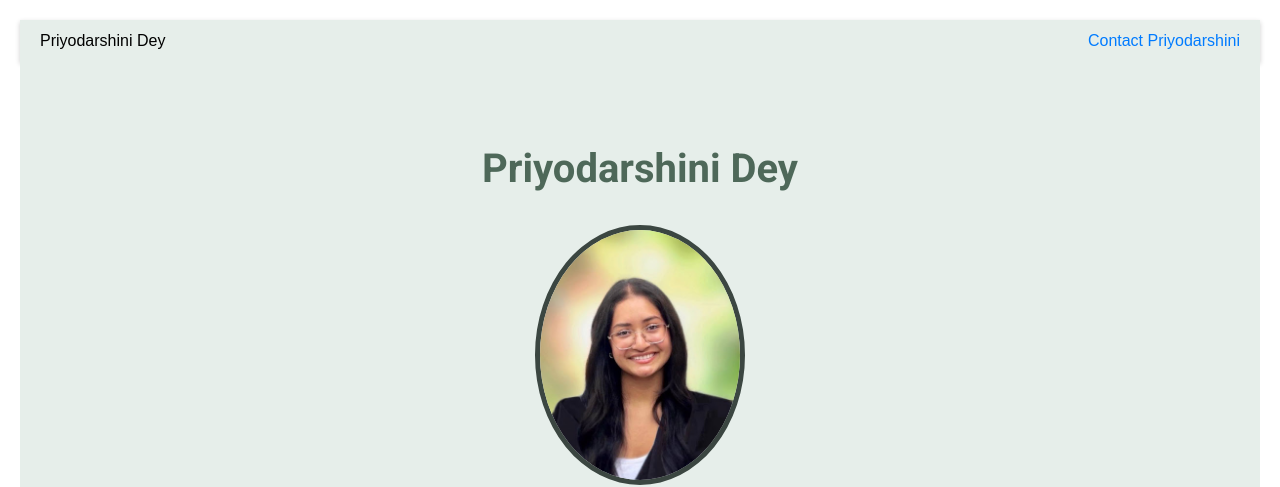
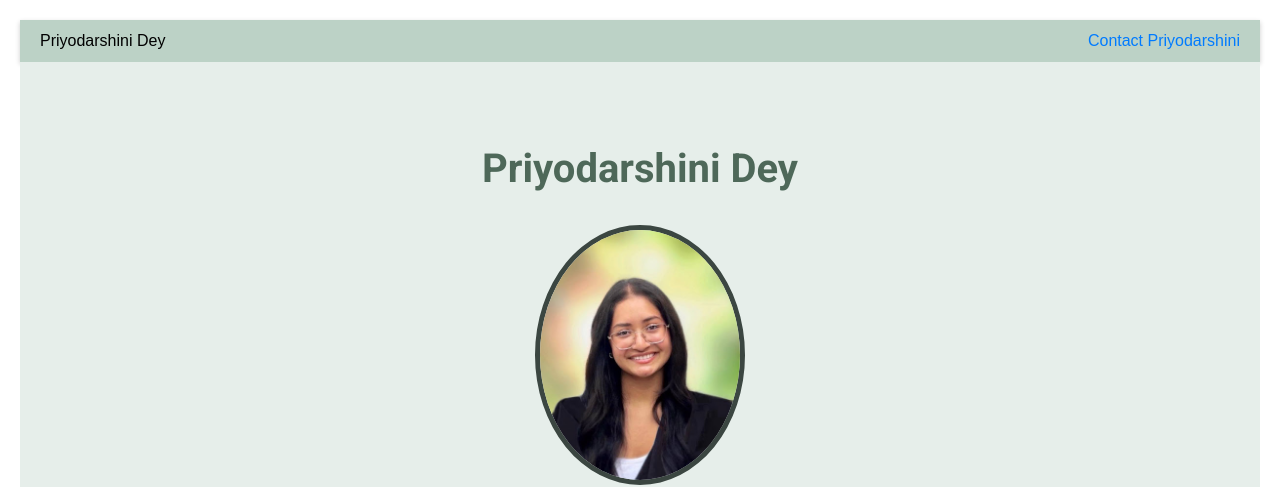
Before and after one commit to priyaadey/css-style-cv, a plain HTML site: page index.html in a window 1280 px wide. Shown: the top 487 px of the page. Drawn offline with Linux system fonts and the light colour scheme.

Commit message:
Update styles.css

```diff
--- a/css/styles.css
+++ b/css/styles.css
@@ -8,7 +8,7 @@ nav {
     display: flex;
     justify-content: space-between;
     align-items: center;
-    background-color: #e6eeea;
+    background-color: #bcd2c6;
     padding: 12px 20px;
     box-shadow: 0 2px 5px rgba(0, 0, 0, 0.2);
 }
```
